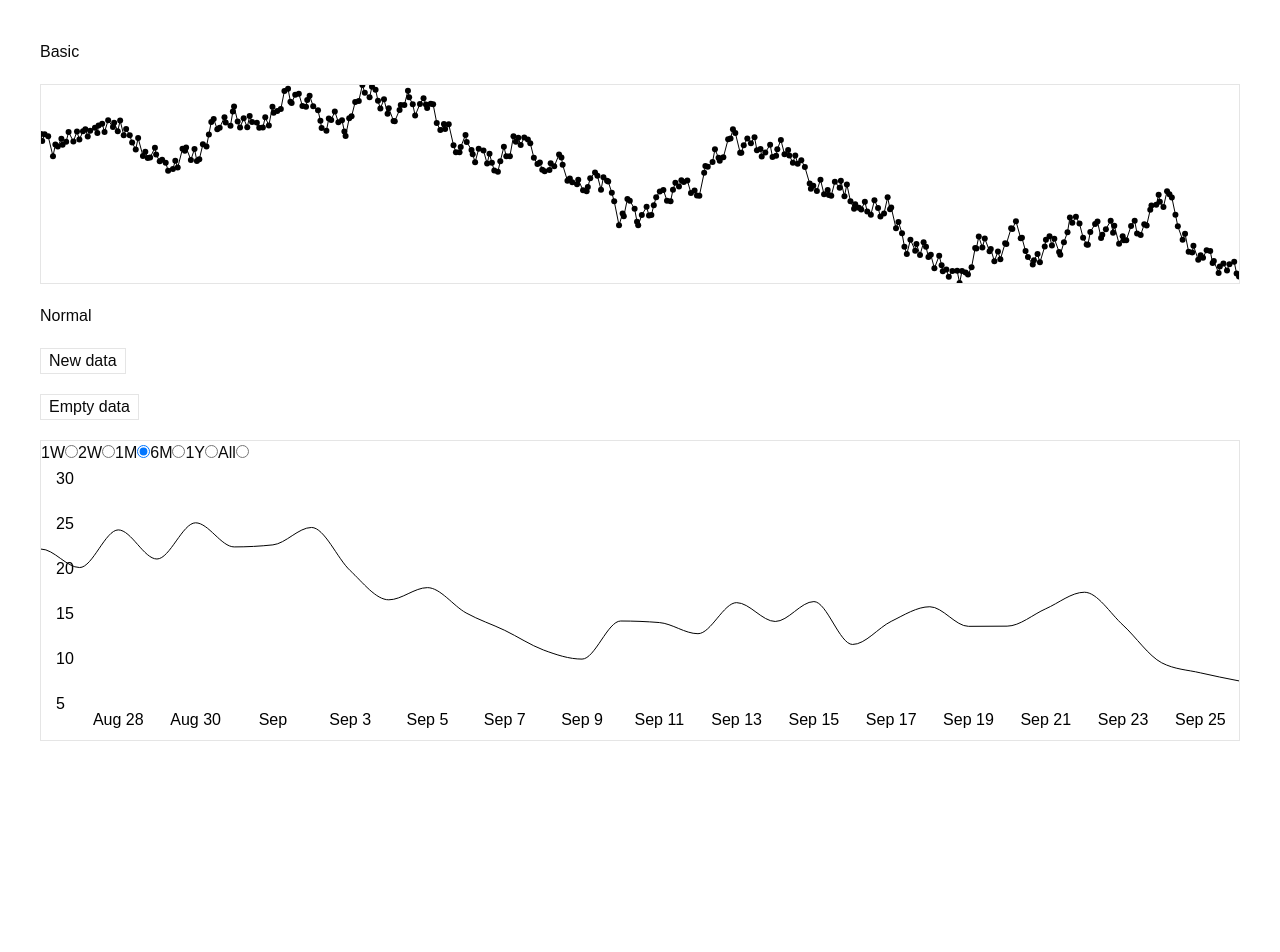
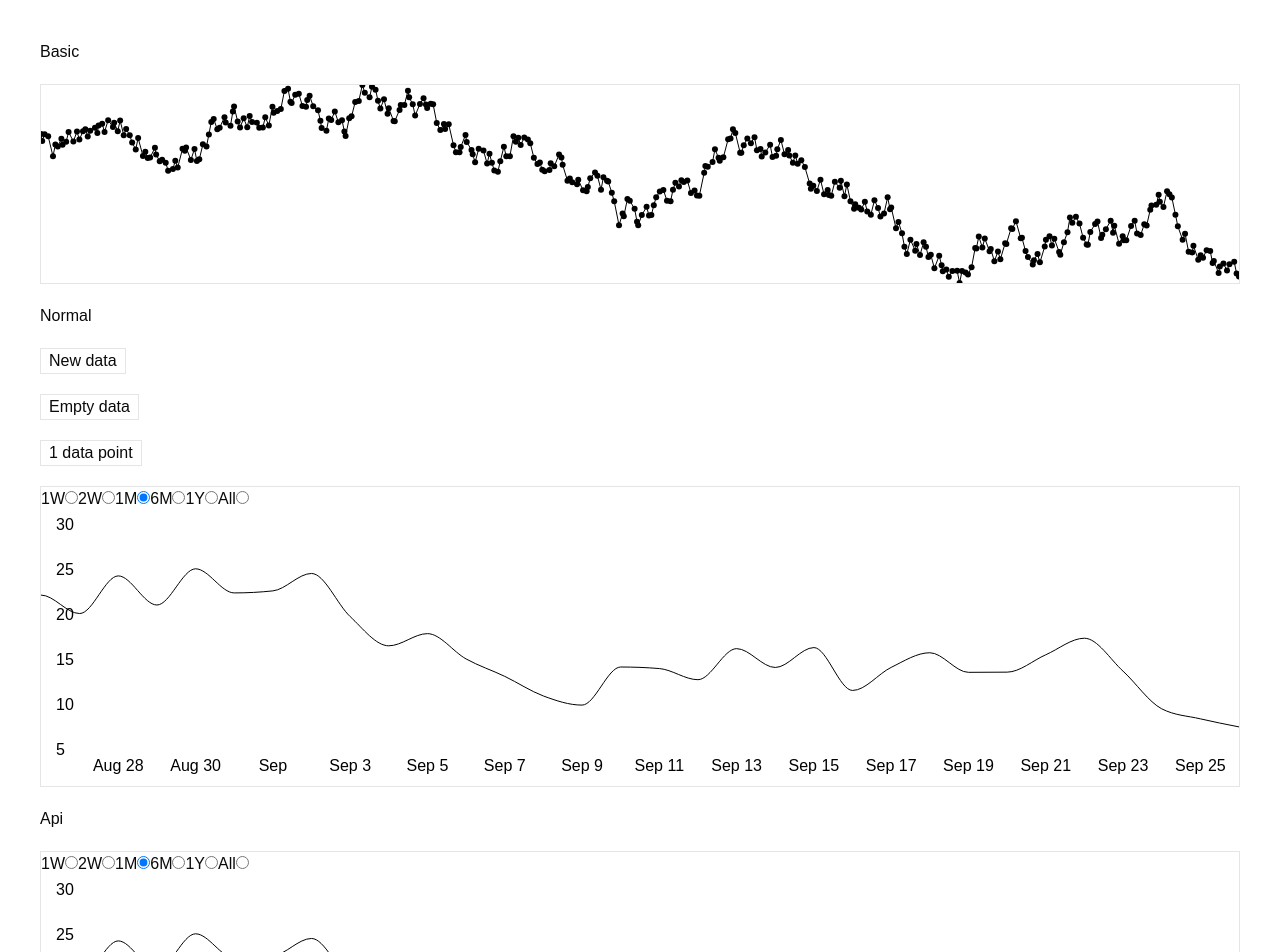
Before and after one commit to alexandern56/react-line-chart, a React (Vite) app: page / in a window 1280 px wide. Shown: the top 952 px of the page. Before the commit the page ends 800 px from the top, so only its background shows below. Built offline with nearby package versions, Linux system fonts and the light colour scheme.

Commit message:
chore: add api section and one point demo

```diff
--- a/src/App.tsx
+++ b/src/App.tsx
@@ -1,5 +1,6 @@
 import { useState } from "react";
 import { LineChart } from "./components/LineChart";
+import { LineChartApi } from "./components/LineChartApi";
 import { LineGraphBasic } from "./components/LineGraphBasic.tsx";
 import { generateData } from "./generateData";
 
@@ -32,8 +33,21 @@ function App() {
       >
         Empty data
       </button>
+
+      <button
+        type="button"
+        className="self-start border px-2"
+        onClick={() => setData(generateData(1))}
+      >
+        1 data point
+      </button>
       <div className="border">
         <LineChart data={data}></LineChart>
+      </div>
+
+      <h2>Api</h2>
+      <div className="border">
+        <LineChartApi data={data}></LineChartApi>
       </div>
     </main>
   );
```
